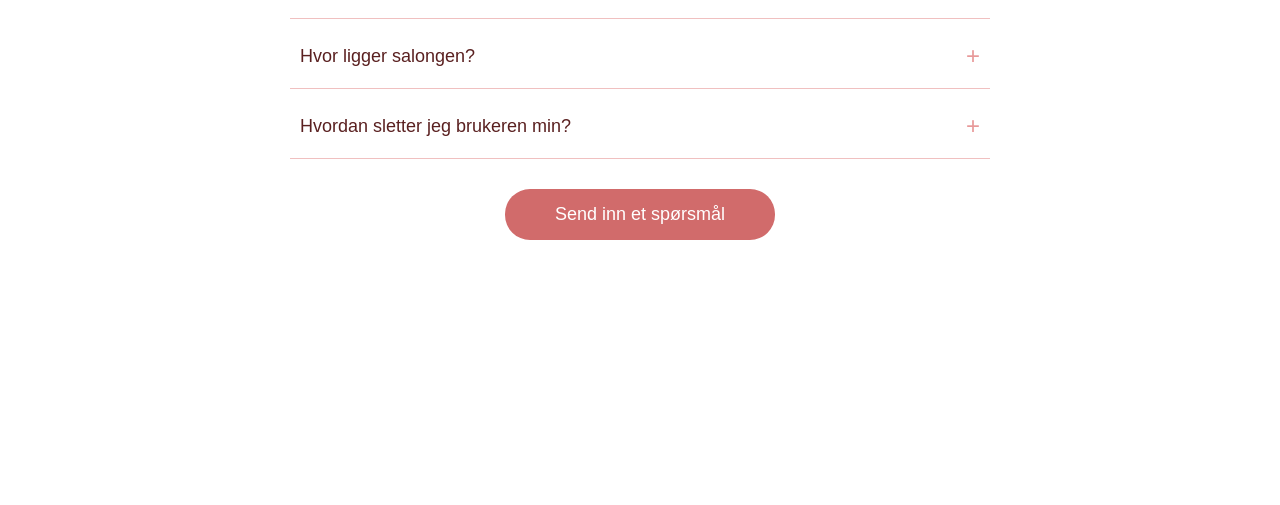
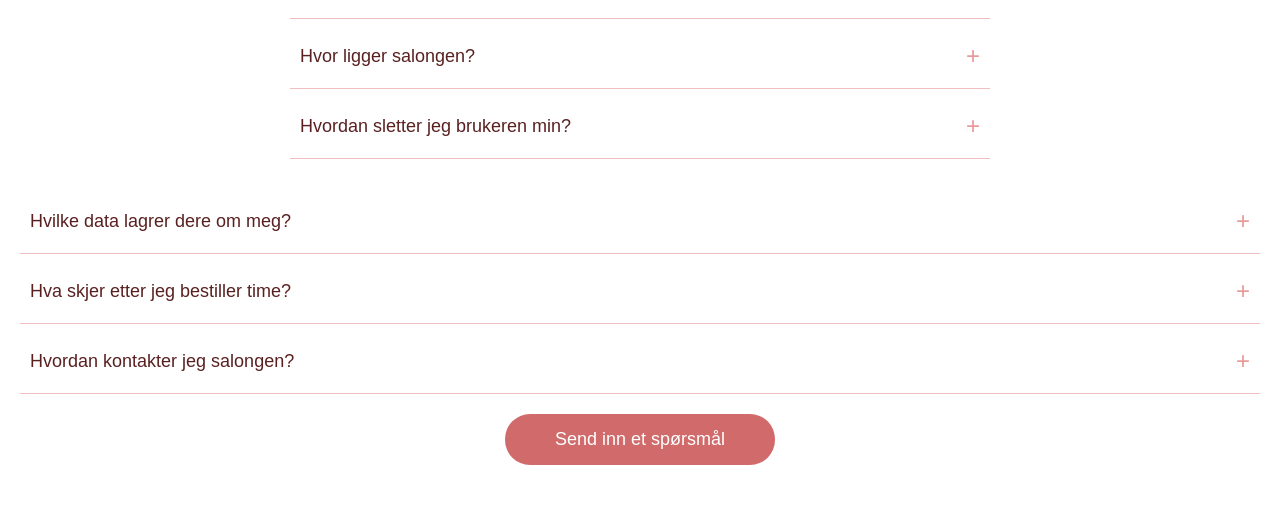
Before and after one commit to heleneliasi/Neglesalong-eksamen, a Flask app: page /faq in a window 1280 px wide. Shown: the part 498-1003 px from the top of the page. Before the commit the page ends 738 px from the top, so only its background shows below. Run offline with Flask 3, Linux system fonts and the light colour scheme.

Commit message:
flere spørsmål på faq

```diff
--- a/templates/faq.html
+++ b/templates/faq.html
@@ -81,6 +81,33 @@
         </div>
     </div>
 
+    <div class="faq-item">
+    <button class="faq-question" onclick="toggleFaq(this)">
+        Hvilke data lagrer dere om meg? <span class="faq-icon">+</span>
+    </button>
+    <div class="faq-answer">
+        <p>Vi lagrer navn, e-postadresse og dine bestilte timer. Dataene brukes kun til å administrere timebestillinger og deles ikke med tredjeparter.</p>
+    </div>
+</div>
+
+    <div class="faq-item">
+    <button class="faq-question" onclick="toggleFaq(this)">
+        Hva skjer etter jeg bestiller time? <span class="faq-icon">+</span>
+    </button>
+    <div class="faq-answer">
+        <p>Du får en bekreftelse på siden med tjeneste, dato og tid. Du kan se alle dine bestilte timer under "Min side" når du er innlogget.</p>
+    </div>
+</div>
+
+    <div class="faq-item">
+    <button class="faq-question" onclick="toggleFaq(this)">
+        Hvordan kontakter jeg salongen? <span class="faq-icon">+</span>
+    </button>
+    <div class="faq-answer">
+        <p>Du kan ringe salongen på "33 44 85 435" eller sende inn et spørsmål direkte via <a href="/sendinn">kontaktskjemaet vårt</a>, så svarer vi så fort vi kan.</p>
+    </div>
+</div>
+
     <div class="book-button2">
         <a href="/sendinn">Send inn et spørsmål</a>
     </div>
```
